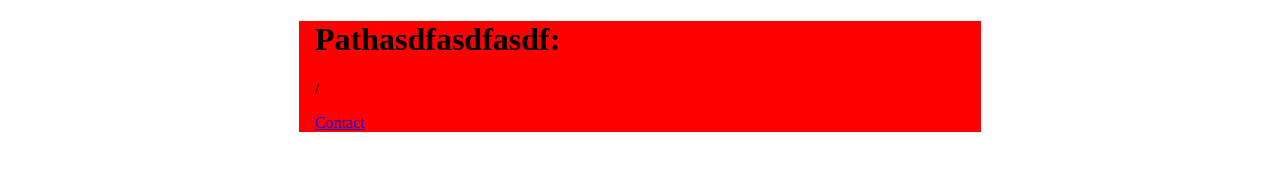
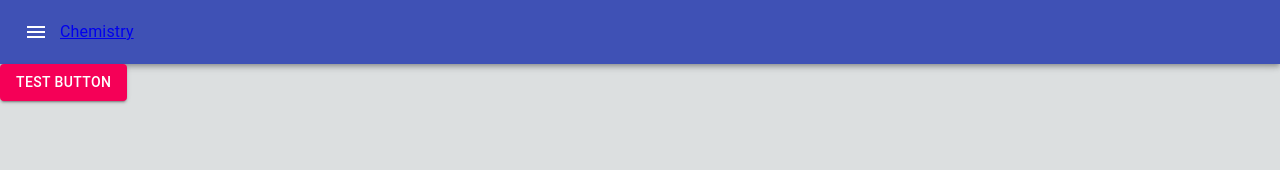
Before and after one commit to omegaspn/static-site, a Gatsby site: page / in a window 1280 px wide. Built offline with nearby package versions, Linux system fonts and the light colour scheme; Gatsby itself is replaced by a stand-in of ours.

Commit message:
add GlobalStyle

```diff
--- a/gatsby-config.js
+++ b/gatsby-config.js
@@ -5,6 +5,16 @@
  */
 
 module.exports = {
-  /* Your site config here */
-  plugins: [],
-}
+	/* Your site config here */
+	plugins: [
+		{
+			resolve: `gatsby-plugin-material-ui`,
+			options: {
+				stylesProvider: {
+					injectFirst: true,
+				},
+			},
+		},
+		`gatsby-plugin-styled-components`,
+	],
+};
--- a/src/components/Layout.tsx
+++ /dev/null
@@ -1,16 +0,0 @@
-import React from "react"
-
-export default function Layout({ children }) {
-  return (
-    <div
-      style={{
-        margin: `0 auto`,
-        maxWidth: 650,
-        padding: `0 1rem`,
-        backgroundColor: "red",
-      }}
-    >
-      {children}
-    </div>
-  )
-}
--- /dev/null
+++ b/src/constants.ts
@@ -0,0 +1 @@
+export const TABS = [{ name: "Chemistry", url: "/education/chemistry" }];
--- a/src/pages/index.tsx
+++ b/src/pages/index.tsx
@@ -1,16 +1,35 @@
-import React from "react"
-import { PageProps } from "gatsby"
-import { Link } from "gatsby"
-import Layout from "../components/layout"
+import React from "react";
+import { Link, PageProps } from "gatsby";
+import {
+	AppBar,
+	Toolbar,
+	Button,
+	Typography,
+	IconButton,
+} from "@material-ui/core";
+import { TABS } from "../constants";
+import MenuIcon from "@material-ui/icons/Menu";
+import GlobalStyle from "../styles/GlobalStyle";
 
-export default function IndexRoute(props: PageProps) {
-  return (
-    <>
-      <Layout>
-        <h1>Pathasdfasdfasdf:</h1>
-        <p>{props.path}</p>
-        <Link to="/about">Contact</Link>
-      </Layout>
-    </>
-  )
+export default function RootPage(props: PageProps) {
+	return (
+		<div>
+			<GlobalStyle />
+			<AppBar position="static">
+				<Toolbar>
+					<IconButton edge="start" color="inherit" aria-label="menu">
+						<MenuIcon />
+					</IconButton>
+					{TABS.map((tab, index) => (
+						<Link to={tab.url}>
+							<Typography key={index}>{tab.name}</Typography>
+						</Link>
+					))}
+				</Toolbar>
+			</AppBar>
+			<Button variant="contained" color="secondary">
+				TEST BUTTON
+			</Button>
+		</div>
+	);
 }
--- /dev/null
+++ b/src/styles/GlobalStyle.ts
@@ -0,0 +1,30 @@
+import { createGlobalStyle } from "styled-components";
+import { gray } from "../styles";
+import { createMuiTheme } from "@material-ui/core";
+
+const theme = createMuiTheme({
+	typography: {
+		fontFamily: [
+			"-apple-system",
+			"BlinkMacSystemFont",
+			'"Segoe UI"',
+			"Roboto",
+			'"Helvetica Neue"',
+			"Arial",
+			"sans-serif",
+			'"Apple Color Emoji"',
+			'"Segoe UI Emoji"',
+			'"Segoe UI Symbol"',
+		].join(","),
+	},
+});
+
+const GlobalStyle = createGlobalStyle`
+  body {
+    margin: 0;
+    background-color: ${gray[300]};
+    font-family: ${theme.typography.fontFamily}
+  }
+`;
+
+export default GlobalStyle;
--- /dev/null
+++ b/src/styles/index.ts
@@ -0,0 +1,19 @@
+export const gray = {
+	50: "#FAFAFA",
+	100: "#F3F4F5",
+	200: "#EDEFF0",
+	300: "#DCDFE0",
+	400: "#CECECE",
+	500: "#999C9E",
+	700: "#76797A",
+};
+
+export const orange = {
+	50: "#FFEDE5",
+	100: "#FFE0D3",
+	200: "#FFCCB8",
+	400: "#FFA987",
+	500: "#FF672B",
+	700: "#D65724",
+	900: "#803416",
+};
```
Also changed, not shown: package.json (+8 -2 lines), src/components/Layout/index.tsx (added, +7 -0 lines), src/pages/about.tsx (deleted, +0 -10 lines), src/pages/education/chemistry.tsx (added, +11 -0 lines), 1 other file.
